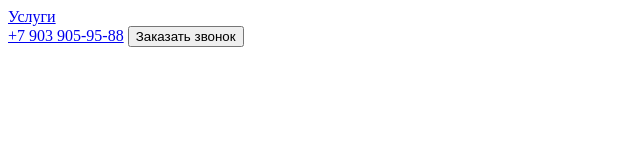
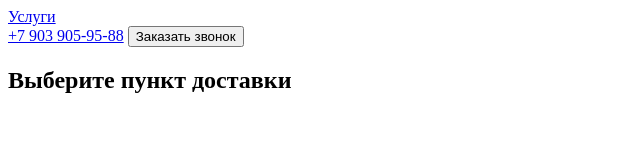
Before and after one commit to Newgithub23/special-app, a plain HTML site: page index.html in a window 1280 px wide. Shown: the whole page, without its empty margins (0-640 px from the left). Drawn offline with Linux system fonts and the light colour scheme.

Commit message:
basket-delivery options block added

```diff
--- a/index.html
+++ b/index.html
@@ -17,5 +17,8 @@
             <button>Заказать звонок</button>
         </div>
     </header>
+    <h2>
+        Выберите пункт доставки
+    </h2>
 </body>
 </html>
```
